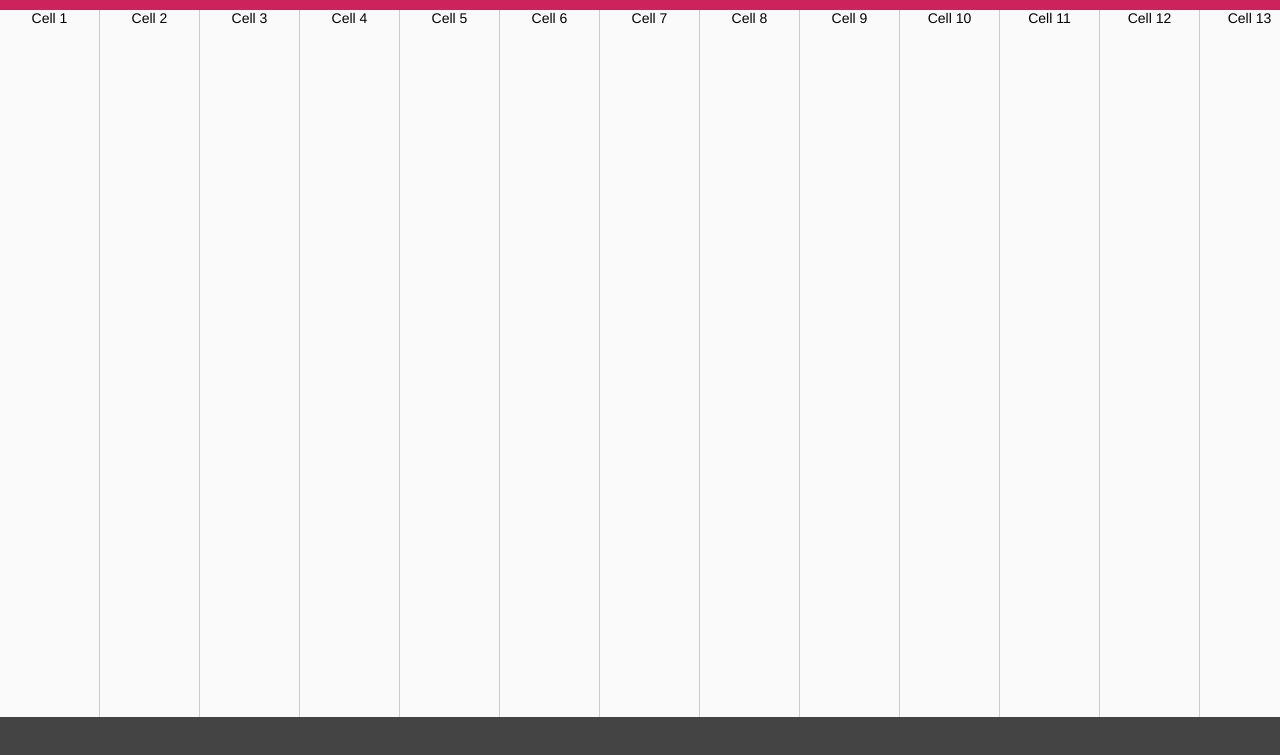
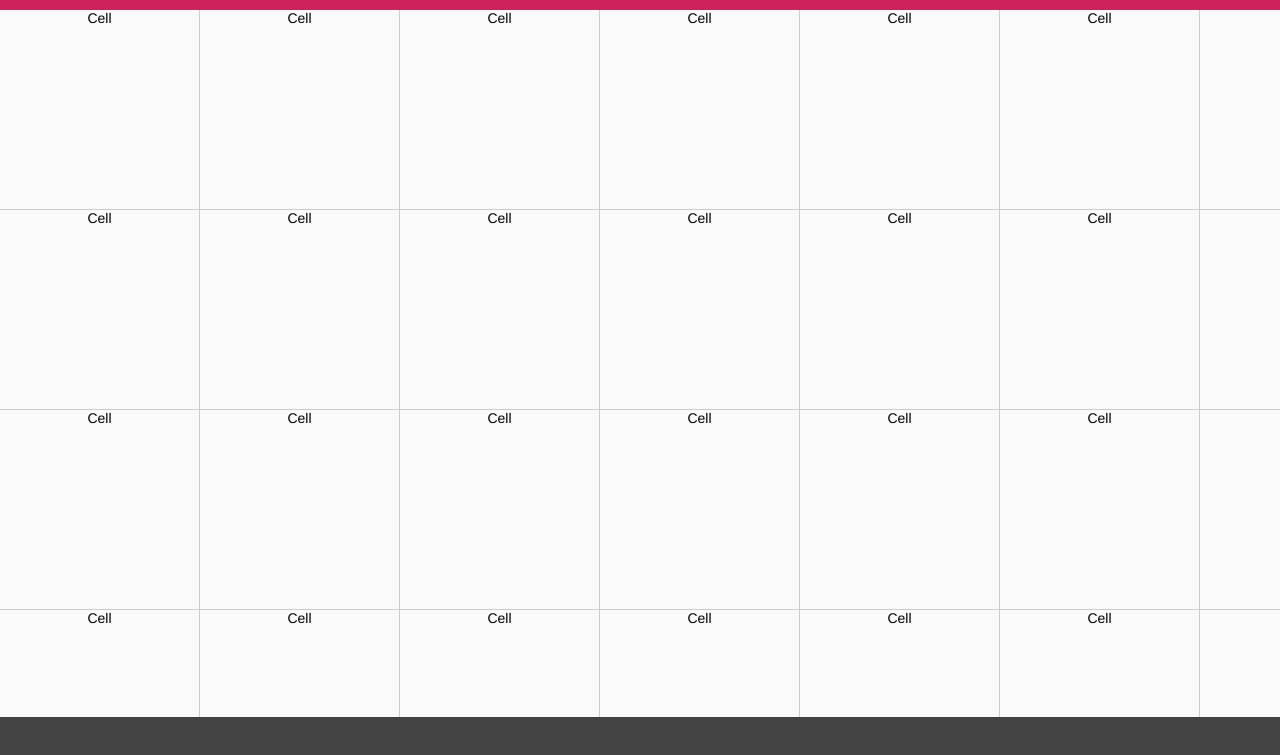
Before and after one commit to cubiq/iscroll, a website: page demos/snap/index.html in a window 1280 px wide. Shown: the part 35-790 px from the top of the page. Drawn offline with Linux system fonts and the light colour scheme.

Commit message:
fix various snap errors, fix #377

```diff
--- a/demos/snap/index.html
+++ b/demos/snap/index.html
@@ -15,8 +15,9 @@ var myScroll;
 function loaded () {
 	myScroll = new IScroll('#wrapper', {
 		scrollX: true,
-		scrollY: false,
+		scrollY: true,
 		momentum: false,
+		freeScroll: true,
 		snap: true
 	});
 }
@@ -90,8 +91,8 @@ body {
 	position: absolute;
 	z-index: 1;
 	-webkit-tap-highlight-color: rgba(0,0,0,0);
-	width: 5000px;
-	height: 100%;
+	width: 2000px;
+	height: 2000px;
 	background-color: #a00;
 	-webkit-transform: translateZ(0);
 	-moz-transform: translateZ(0);
@@ -115,16 +116,16 @@ body {
 	padding: 0;
 	margin: 0;
 	width: 100%;
-	height: 100%;
 	text-align: center;
 }
 
 #scroller li {
 	display: block;
 	float: left;
-	width: 100px;
-	height: 100%;
+	width: 200px;
+	height: 200px;
 	border-right: 1px solid #ccc;
+	border-bottom: 1px solid #ccc;
 	background-color: #fafafa;
 	font-size: 14px;
 }
@@ -137,56 +138,115 @@ body {
 <div id="wrapper">
 	<div id="scroller">
 		<ul>
-			<li>Cell 1</li>
-			<li>Cell 2</li>
-			<li>Cell 3</li>
-			<li>Cell 4</li>
-			<li>Cell 5</li>
-			<li>Cell 6</li>
-			<li>Cell 7</li>
-			<li>Cell 8</li>
-			<li>Cell 9</li>
-			<li>Cell 10</li>
-			<li>Cell 11</li>
-			<li>Cell 12</li>
-			<li>Cell 13</li>
-			<li>Cell 14</li>
-			<li>Cell 15</li>
-			<li>Cell 16</li>
-			<li>Cell 17</li>
-			<li>Cell 18</li>
-			<li>Cell 19</li>
-			<li>Cell 20</li>
-			<li>Cell 21</li>
-			<li>Cell 22</li>
-			<li>Cell 23</li>
-			<li>Cell 24</li>
-			<li>Cell 25</li>
-			<li>Cell 26</li>
-			<li>Cell 27</li>
-			<li>Cell 28</li>
-			<li>Cell 29</li>
-			<li>Cell 30</li>
-			<li>Cell 31</li>
-			<li>Cell 32</li>
-			<li>Cell 33</li>
-			<li>Cell 34</li>
-			<li>Cell 35</li>
-			<li>Cell 36</li>
-			<li>Cell 37</li>
-			<li>Cell 38</li>
-			<li>Cell 39</li>
-			<li>Cell 40</li>
-			<li>Cell 41</li>
-			<li>Cell 42</li>
-			<li>Cell 43</li>
-			<li>Cell 44</li>
-			<li>Cell 45</li>
-			<li>Cell 46</li>
-			<li>Cell 47</li>
-			<li>Cell 48</li>
-			<li>Cell 49</li>
-			<li>Cell 50</li>
+			<li>Cell</li>
+			<li>Cell</li>
+			<li>Cell</li>
+			<li>Cell</li>
+			<li>Cell</li>
+			<li>Cell</li>
+			<li>Cell</li>
+			<li>Cell</li>
+			<li>Cell</li>
+			<li>Cell</li>
+
+			<li>Cell</li>
+			<li>Cell</li>
+			<li>Cell</li>
+			<li>Cell</li>
+			<li>Cell</li>
+			<li>Cell</li>
+			<li>Cell</li>
+			<li>Cell</li>
+			<li>Cell</li>
+			<li>Cell</li>
+
+			<li>Cell</li>
+			<li>Cell</li>
+			<li>Cell</li>
+			<li>Cell</li>
+			<li>Cell</li>
+			<li>Cell</li>
+			<li>Cell</li>
+			<li>Cell</li>
+			<li>Cell</li>
+			<li>Cell</li>
+
+			<li>Cell</li>
+			<li>Cell</li>
+			<li>Cell</li>
+			<li>Cell</li>
+			<li>Cell</li>
+			<li>Cell</li>
+			<li>Cell</li>
+			<li>Cell</li>
+			<li>Cell</li>
+			<li>Cell</li>
+
+			<li>Cell</li>
+			<li>Cell</li>
+			<li>Cell</li>
+			<li>Cell</li>
+			<li>Cell</li>
+			<li>Cell</li>
+			<li>Cell</li>
+			<li>Cell</li>
+			<li>Cell</li>
+			<li>Cell</li>
+
+			<li>Cell</li>
+			<li>Cell</li>
+			<li>Cell</li>
+			<li>Cell</li>
+			<li>Cell</li>
+			<li>Cell</li>
+			<li>Cell</li>
+			<li>Cell</li>
+			<li>Cell</li>
+			<li>Cell</li>
+
+			<li>Cell</li>
+			<li>Cell</li>
+			<li>Cell</li>
+			<li>Cell</li>
+			<li>Cell</li>
+			<li>Cell</li>
+			<li>Cell</li>
+			<li>Cell</li>
+			<li>Cell</li>
+			<li>Cell</li>
+
+			<li>Cell</li>
+			<li>Cell</li>
+			<li>Cell</li>
+			<li>Cell</li>
+			<li>Cell</li>
+			<li>Cell</li>
+			<li>Cell</li>
+			<li>Cell</li>
+			<li>Cell</li>
+			<li>Cell</li>
+
+			<li>Cell</li>
+			<li>Cell</li>
+			<li>Cell</li>
+			<li>Cell</li>
+			<li>Cell</li>
+			<li>Cell</li>
+			<li>Cell</li>
+			<li>Cell</li>
+			<li>Cell</li>
+			<li>Cell</li>
+
+			<li>Cell</li>
+			<li>Cell</li>
+			<li>Cell</li>
+			<li>Cell</li>
+			<li>Cell</li>
+			<li>Cell</li>
+			<li>Cell</li>
+			<li>Cell</li>
+			<li>Cell</li>
+			<li>Cell</li>
 		</ul>
 	</div>
 </div>
--- a/package.json
+++ b/package.json
@@ -1,7 +1,7 @@
 {
   "name": "iscroll",
   "description": "Smooth scrolling for the web",
-  "version": "5.0.0-beta.1",
+  "version": "5.0.0-beta.2",
   "homepage": "http://cubiq.org/iscroll-4",
   "author": "Matteo Spinelli <matteo@cubiq.org> (http://cubiq.org)",
   "keywords": [
--- a/src/core.js
+++ b/src/core.js
@@ -11,7 +11,6 @@ function IScroll (el, options) {
 		startX: 0,
 		startY: 0,
 		scrollY: true,
-		lockDirection: true,
 		directionLockThreshold: 5,
 		momentum: true,
 
@@ -44,7 +43,7 @@ function IScroll (el, options) {
 	this.options.scrollX = this.options.eventPassthrough == 'horizontal' ? false : this.options.scrollX;
 
 	// With eventPassthrough we also need lockDirection mechanism
-	this.options.lockDirection = this.options.lockDirection || this.options.eventPassthrough;
+	this.options.freeScroll = this.options.freeScroll && !this.options.eventPassthrough;
 	this.options.directionLockThreshold = this.options.eventPassthrough ? 0 : this.options.directionLockThreshold;
 
 	this.options.bounceEasing = typeof this.options.bounceEasing == 'string' ? utils.ease[this.options.bounceEasing] || utils.ease.circular : this.options.bounceEasing;
@@ -168,13 +167,13 @@ IScroll.prototype = {
 		}
 
 		// If you are scrolling in one direction lock the other
-		if ( !this.directionLocked && this.options.lockDirection ) {
+		if ( !this.directionLocked && !this.options.freeScroll ) {
 			if ( absDistX > absDistY + this.options.directionLockThreshold ) {
 				this.directionLocked = 'h';		// lock horizontally
 			} else if ( absDistY >= absDistX + this.options.directionLockThreshold ) {
 				this.directionLocked = 'v';		// lock vertically
 			} else {
-				this.directionLocked = 0;		// no lock
+				this.directionLocked = 'n';		// no lock
 			}
 		}
 
@@ -245,6 +244,8 @@ IScroll.prototype = {
 			newY = Math.round(this.y),
 			time = 0,
 			easing = '';
+
+		this.scrollTo(newX, newY);	// ensures that the last position is rounded
 
 		this.isInTransition = 0;
 		this.initiated = 0;
@@ -337,6 +338,13 @@ IScroll.prototype = {
 			y = 0;
 		} else if ( this.y < this.maxScrollY ) {
 			y = this.maxScrollY;
+		}
+
+		if ( this.options.snap ) {
+			var snap = this._nearestSnap(x, y);
+			this.currentPage = snap;
+			x = snap.x;
+			y = snap.y;
 		}
 
 		this.scrollTo(x, y, time, this.options.bounceEasing);
--- a/src/snap/snap.js
+++ b/src/snap/snap.js
@@ -2,6 +2,10 @@
 	_initSnap: function () {
 		this.pages = [];
 		this.currentPage = {};
+
+		if ( typeof this.options.snap == 'string' ) {
+			this.options.snap = this.scroller.querySelectorAll(this.options.snap);
+		}
 
 		this.on('refresh', function () {
 			var i = 0, l,
@@ -16,12 +20,12 @@
 				cx = Math.round( stepX / 2 );
 				cy = Math.round( stepY / 2 );
 
-				while ( x >= -this.scrollerWidth ) {
+				while ( x > -this.scrollerWidth ) {
 					this.pages[i] = [];
 					l = 0;
 					y = 0;
 
-					while ( y >= -this.scrollerHeight ) {
+					while ( y > -this.scrollerHeight ) {
 						this.pages[i][l] = {
 							x: Math.max(x, this.maxScrollX),
 							y: Math.max(y, this.maxScrollY),
@@ -42,7 +46,7 @@
 				n = -1;
 
 				for ( ; i < l; i++ ) {
-					if ( el[i].offsetLeft === 0 ) {
+					if ( i === 0 || el[i].offsetLeft < el[i-1].offsetLeft ) {
 						m = 0;
 						n++;
 					}
@@ -85,6 +89,18 @@
 		if ( Math.abs(x - this.absStartX) < this.options.snapThreshold &&
 			Math.abs(y - this.absStartY) < this.options.snapThreshold ) {
 			return this.currentPage;
+		}
+
+		if ( x > 0 ) {
+			x = 0;
+		} else if ( x < this.maxScrollX ) {
+			x = this.maxScrollX;
+		}
+
+		if ( y > 0 ) {
+			y = 0;
+		} else if ( y < this.maxScrollY ) {
+			y = this.maxScrollY;
 		}
 
 		for ( ; i < l; i++ ) {
@@ -138,7 +154,7 @@
 	goToPage: function (x, y, time, easing) {
 		if ( x >= this.pages.length ) {
 			x = this.pages.length - 1;
-		} else if ( x < 0) {
+		} else if ( x < 0 ) {
 			x = 0;
 		}
 
@@ -172,8 +188,12 @@
 		var x = this.currentPage.pageX,
 			y = this.currentPage.pageY;
 
-		x += this.hasHorizontalScroll ? 1 : 0;
-		y += this.hasVericalScroll ? 1 : 0;
+		x++;
+
+		if ( x >= this.pages.length && this.hasVericalScroll ) {
+			x = 0;
+			y++;
+		}
 
 		this.goToPage(x, y, time, easing);
 	},
@@ -182,8 +202,12 @@
 		var x = this.currentPage.pageX,
 			y = this.currentPage.pageY;
 
-		x -= this.hasHorizontalScroll ? 1 : 0;
-		y -= this.hasVericalScroll ? 1 : 0;
+		x--;
+
+		if ( x < 0 && this.hasVericalScroll ) {
+			x = 0;
+			y--;
+		}
 
 		this.goToPage(x, y, time, easing);
 	},
```
Also changed, not shown: demos/2d-scroll/index.html (+1 -1 lines), demos/carousel/index.html (+1 -2 lines), demos/minimap/index.html (+1 -1 lines), README.md, build/iscroll-lite.js, build/iscroll-probe.js, build/iscroll-zoom.js, build/iscroll.js, dist/iscroll-lite-min.js, dist/iscroll-min.js, dist/iscroll-probe-min.js, dist/iscroll-zoom-min.js.
